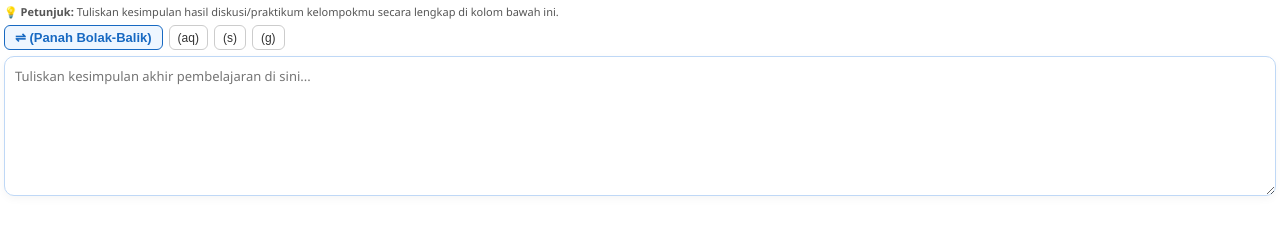
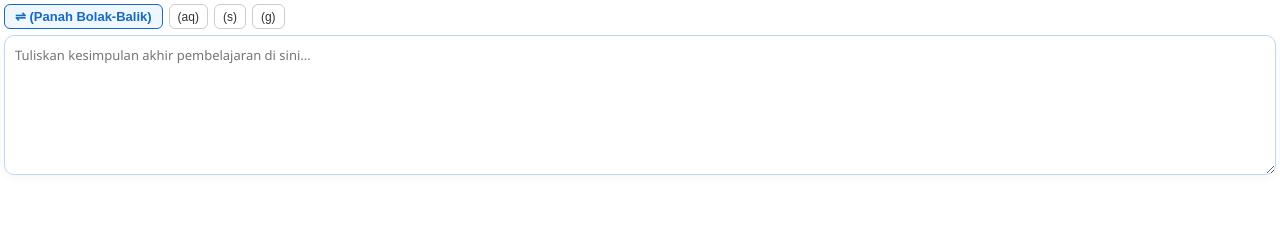
Before and after one commit to sucioktafi21/Data-Kelompok-Siswa, a plain HTML site: page fase5.html in a window 1280 px wide. Drawn offline with Linux system fonts and the light colour scheme.

Commit message:
Remove instruction paragraph from fase5.html
Removed instruction text from the HTML body.

```diff
--- a/fase5.html
+++ b/fase5.html
@@ -8,11 +8,6 @@
 <body style="margin: 0; padding: 0; background: transparent; font-family: 'Segoe UI', Arial, sans-serif;">
 
 <div style="width: 100%; box-sizing: border-box; padding: 4px;">
-
-  <!-- Teks Petunjuk -->
-  <p style="font-size: 11px; color: #555; margin: 0 0 6px 0;">
-    💡 <b>Petunjuk:</b> Tuliskan kesimpulan hasil diskusi/praktikum kelompokmu secara lengkap di kolom bawah ini.
-  </p>
 
   <!-- Tombol Bantuan Simbol -->
   <div style="margin-bottom: 6px; display: flex; gap: 6px; flex-wrap: wrap;">
```
